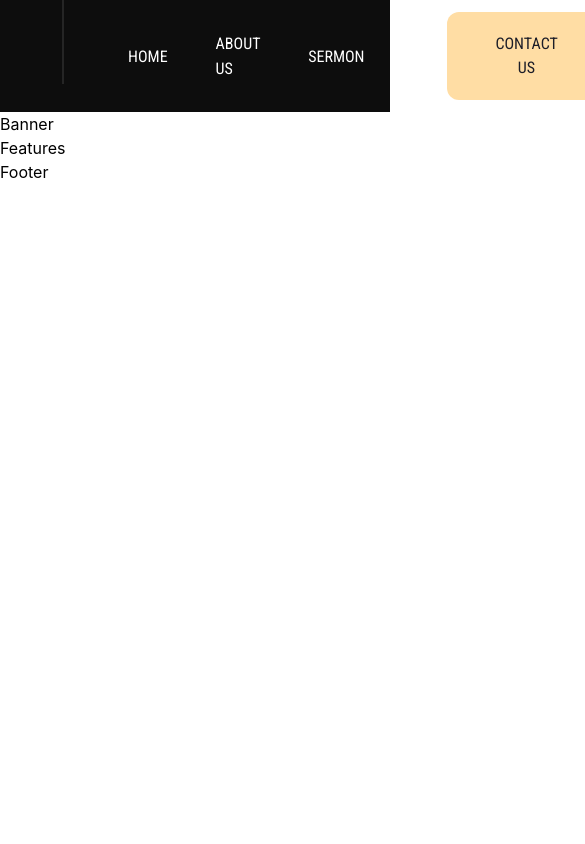
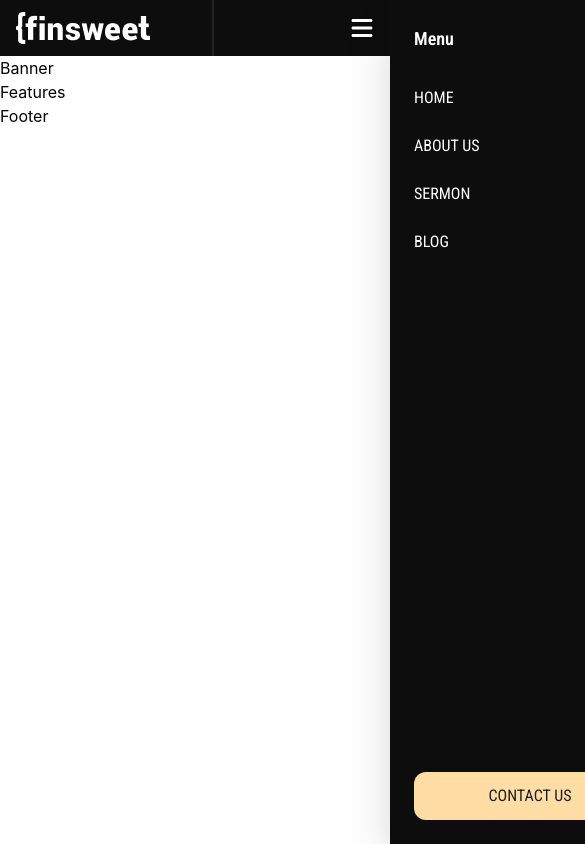
Before and after one commit to dev-mehedihassan/finsweet-tailwind, a React (Vite) app: page / in a window 390 px wide. Shown: the top 844 px of the page, 585 px wide, since content can reach past the window. Built offline with nearby package versions, Linux system fonts and the light colour scheme.

Commit message:
Navbar responsive style added

```diff
--- a/package.json
+++ b/package.json
@@ -13,6 +13,7 @@
     "@tailwindcss/vite": "^4.3.5",
     "react": "^19.3.1",
     "react-dom": "^19.3.1",
+    "react-icons": "^5.7.0",
     "tailwindcss": "^4.3.5"
   },
   "devDependencies": {
--- a/src/components/common/Container.jsx
+++ b/src/components/common/Container.jsx
@@ -2,7 +2,7 @@ import React from 'react'
 
 const Container = ({children, className=""}) => {
   return (
-    <div className={`max-w-7xl mx-auto ${className}`}>
+    <div className={`max-w-7xl mx-auto px-4 md:px-6 2xl:px-0 ${className}`}>
         {children}
     </div>
   )
--- a/src/components/layouts/Navbar.jsx
+++ b/src/components/layouts/Navbar.jsx
@@ -1,20 +1,25 @@
-import React from 'react'
+import React, { useState } from 'react'
 import Container from '../common/Container'
 import logo from '../../assets/logo.png'
 import Image from '../ui/Image'
 import Anchor from '../ui/Anchor'
 import { menuData } from '../../dummyData/menuData'
+import { FaBars } from "react-icons/fa6";
+import { IoClose } from "react-icons/io5";
 
 const Navbar = () => {
+    const [isOpen, setIsOpen] = useState(false);
+
   return (
-    <nav className="bg-brand-dark py-3">
+    <>
+        <nav className="bg-brand-dark py-3 md:py-5 lg:py-3">
         <Container>
             <div className="flex items-center justify-between">
                 <div className="flex items-center gap-32">
                     <Anchor href="/" className="relative after:absolute after:content-[''] after:w-0.5 after:bg-white/10 after:h-30 after:-right-16 after:-bottom-7">
                         <Image src={logo} alt="Finsweet Logo" />
                     </Anchor>
-                    <ul className="flex items-center gap-12">
+                    <ul className="hidden lg:flex items-center gap-12">
                         {menuData.map((item, index) =>(
                             <li key={index}>
                                 <Anchor href={item.url} className="font-normal text-base uppercase text-white font-roboto hover:text-brand-peach transition-colors">
@@ -25,13 +30,54 @@ const Navbar = () => {
                     </ul>
                 </div>
                 <div>
-                    <button className="bg-brand-peach text-[#1C1D28] font-roboto uppercase font-normal text-base px-12 py-5 rounded-xl hover:opacity-90 transition-opacity">
+                    <button className="hidden lg:block bg-brand-peach text-[#1C1D28] font-roboto uppercase font-normal text-base px-8 py-3 xl:px-12 xl:py-5 rounded-xl hover:opacity-90 transition-opacity">
                         CONTACT US
                     </button>
+                    <FaBars onClick={() => setIsOpen(true)} className="lg:hidden text-white text-2xl cursor-pointer" />
                 </div>
             </div>
         </Container>
     </nav>
+    {isOpen && (
+        <div
+          onClick={() => setIsOpen(false)}
+          className="fixed top-0 right-0 bottom-0 left-0 bg-black/60 z-40 transition-opacity lg:hidden"
+        />
+      )}
+
+      <div className={`fixed top-0 right-0 h-full w-[280px] bg-brand-dark z-50 transform transition-transform duration-300 ease-in-out lg:hidden flex flex-col p-6 shadow-2xl ${isOpen ? 'translate-x-0' : 'translate-x-full'}`}>
+          <div className="flex items-center justify-between mb-8">
+            <span className="text-white font-roboto font-semibold text-lg">Menu</span>
+            <button
+              onClick={() => setIsOpen(false)}
+              className="text-white text-3xl hover:text-brand-peach transition-colors"
+            >
+              <IoClose />
+            </button>
+          </div>
+          <ul className="flex flex-col gap-6 mb-8">
+              {menuData.map((item, index) =>(
+                  <li key={index}>
+                      <Anchor
+                        href={item.url}
+                        onClick={() => setIsOpen(false)}
+                        className="font-normal text-base uppercase text-white font-roboto hover:text-brand-peach transition-colors block"
+                      >
+                          {item.label}
+                      </Anchor>
+                  </li>
+              ))}
+          </ul>
+          <div className="mt-auto">
+              <button
+                onClick={() => setIsOpen(false)}
+                className="w-full bg-brand-peach text-[#1C1D28] font-roboto uppercase font-normal text-base py-3 rounded-xl hover:opacity-90 transition-opacity"
+              >
+                  CONTACT US
+              </button>
+          </div>
+      </div>
+    </>
   )
 }
 
--- a/src/index.css
+++ b/src/index.css
@@ -5,4 +5,13 @@
   --color-brand-peach: #FFDDA4;
 
   --font-roboto: "Roboto Condensed", sans-serif;
+
+  --breakpoint-xs: 400px;
+  --breakpoint-sm: 576px;
+  --breakpoint-md: 768px;
+  --breakpoint-lg: 992px;
+  --breakpoint-xl: 1200px;
+  --breakpoint-2xl: 1400px;
+  --breakpoint-3xl: 1600px;
+  --breakpoint-4xl: 1920px;
 }
```
Also changed, not shown: 1 other file (tests, documents, lock files or other folders).
